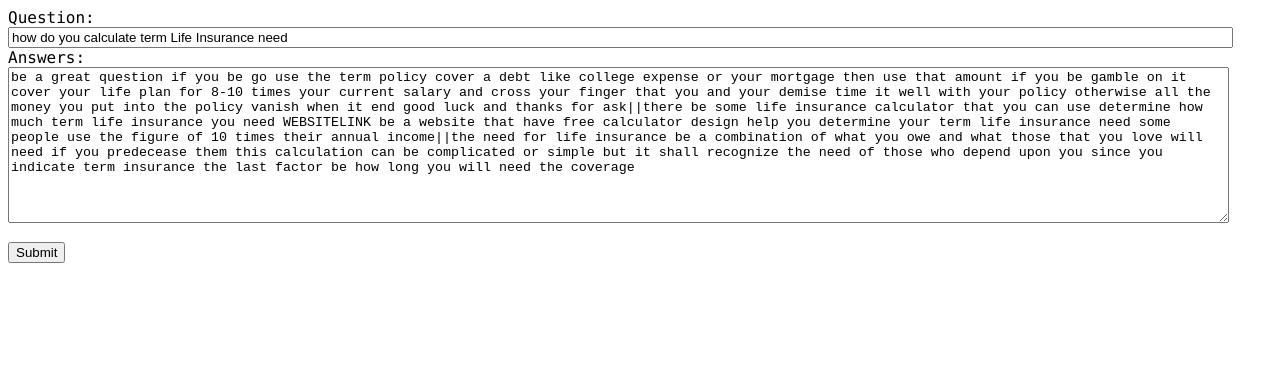
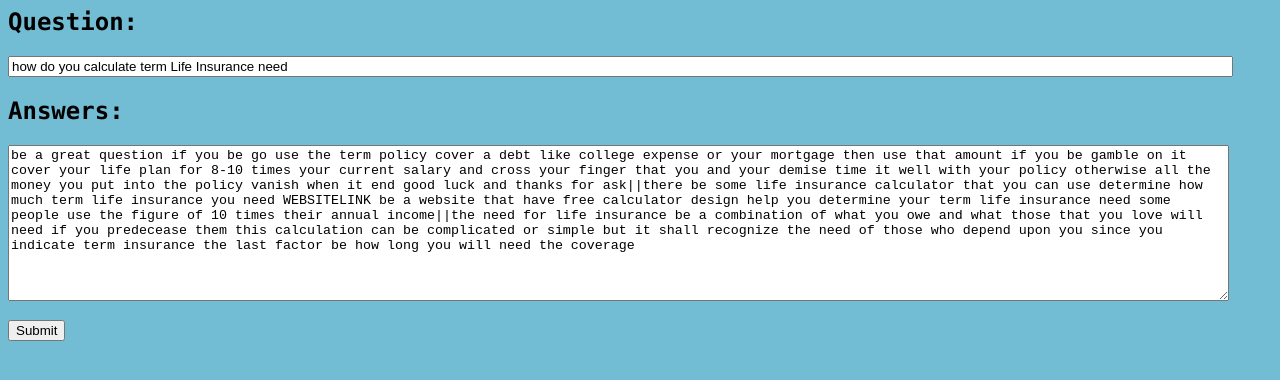
Before and after one commit to sachinbiradar9/Question-Answer-Selection, a plain HTML site: page index.html in a window 1280 px wide. Drawn offline with Linux system fonts and the light colour scheme.

Commit message:
Add files via upload

```diff
--- a/index.html
+++ b/index.html
@@ -1,4 +1,4 @@
-<body style='font-family: Consolas;'>
+<body style='font-family: Consolas; background:#72bcd4;'>
 <script>
     function post_question(){
         var xhttp = new XMLHttpRequest();
@@ -15,10 +15,9 @@
     }
 </script>
 <form method="POST">
-  Question: <br>
-  <input type="text" size="150" id="question" name="question" value="how do you calculate term Life Insurance need ">
-  <br>
-  Answers: <br>
+  <h2>Question: </h2>
+  <input type="text" size="150" id="question" name="question" value="how do you calculate term Life Insurance need">
+  <h2>Answers: </h2>
   <textarea name="answers" id="answers" cols="150" rows="10" >be a great question if you be go use the term policy cover a debt like college expense or your mortgage then use that amount if you be gamble on it cover your life plan for 8-10 times your current salary and cross your finger that you and your demise time it well with your policy otherwise all the money you put into the policy vanish when it end good luck and thanks for ask||there be some life insurance calculator that you can use determine how much term life insurance you need WEBSITELINK be a website that have free calculator design help you determine your term life insurance need some people use the figure of 10 times their annual income||the need for life insurance be a combination of what you owe and what those that you love will need if you predecease them this calculation can be complicated or simple but it shall recognize the need of those who depend upon you since you indicate term insurance the last factor be how long you will need the coverage</textarea>
   <br><br>
   <input onclick="post_question()" type="button" value="Submit">
```
